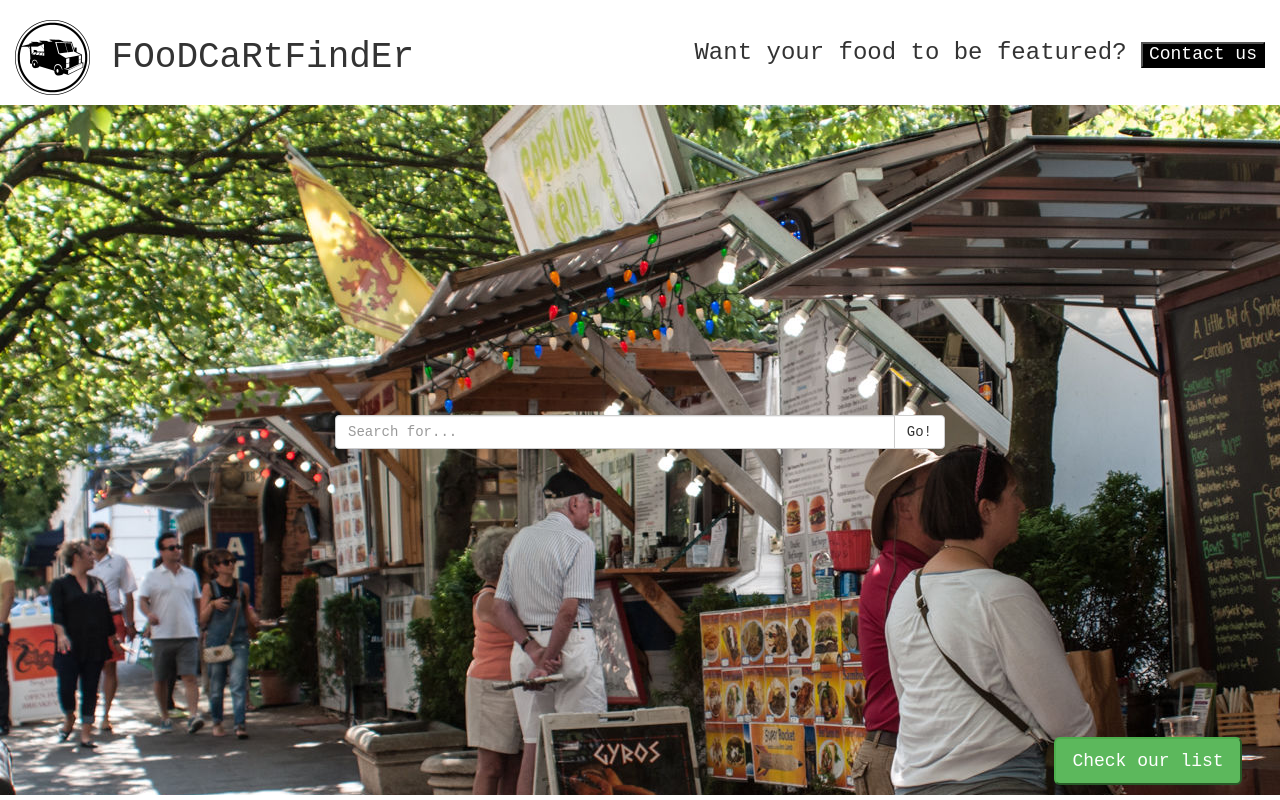
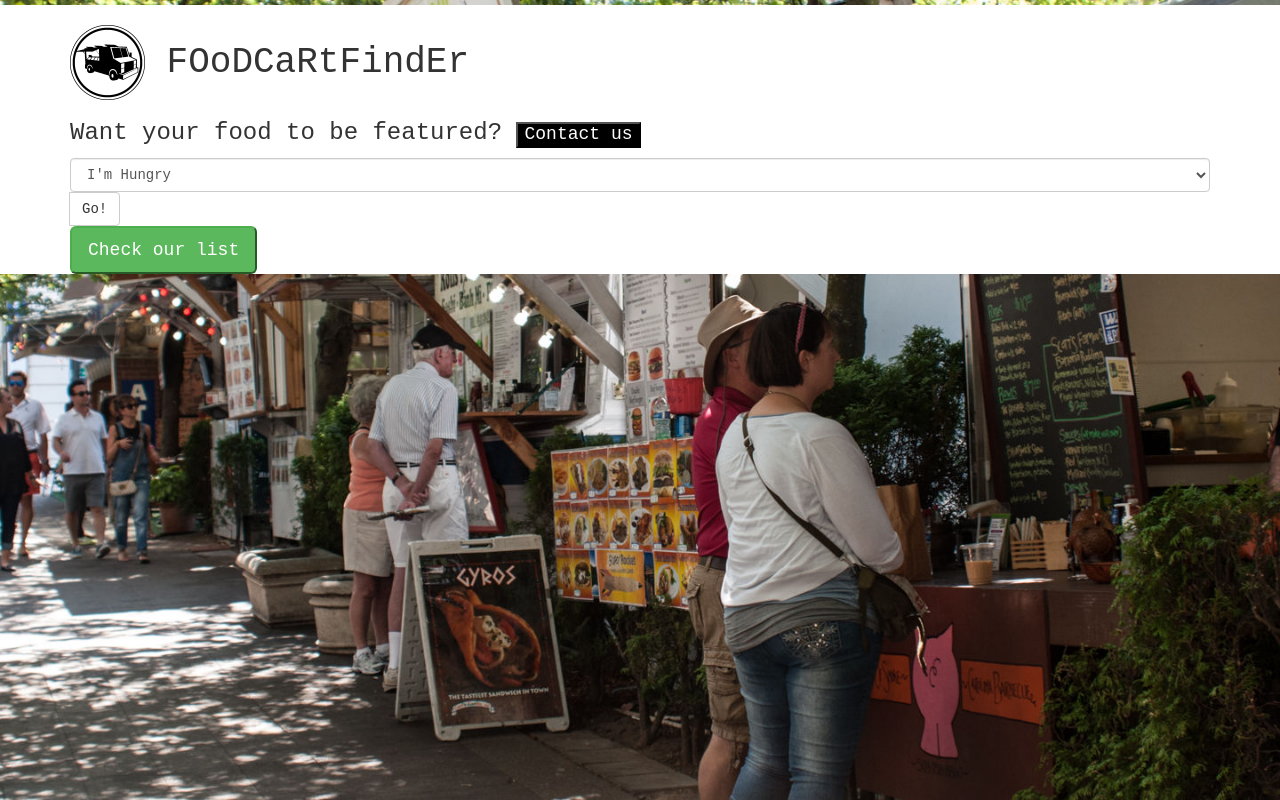
Before and after one commit to RxNunez/foodcart, a plain HTML site: page index.html in a window 1280 px wide. Drawn offline with Linux system fonts and the light colour scheme.

Commit message:
including new selector to replace search bar

```diff
--- a/css/styles.css
+++ b/css/styles.css
@@ -1,5 +1,6 @@
 body {
   font-family: monospace;
+
 }
 
 #logo {
@@ -15,11 +16,6 @@ body {
   margin-top: 20px;
 }
 
-#banner {
-  background-image: url('../img/background.jpg');
-  height: 690px;
-}
-
 .btn-unique {
   font-size: 75%;
   color: white;
@@ -30,8 +26,22 @@ body {
   margin-top: 310px;
 }
 
-#check-list {
+/*#check-list {
   position:absolute;
   bottom:15px;
   right: 3%;
+}*/
+
+html {
+  background-image: url('../img/background.jpg');
+  background-size: 100%;
+  background-position-x: center;
+  background-position-y: center;
+  padding-top:5px;
+  background-size:cover;
+  background-repeat: no-repeat;
+  height: 100%;
 }
+#banner{
+  background: transparent;
+}
--- a/index.html
+++ b/index.html
@@ -8,30 +8,26 @@
     <title>FoodCart</title>
   </head>
   <body>
-    <div class="container" id="header">
-      <div class="row">
-        <div class="col-md-5">
+    <div class="container" >
+      <div id="header">
         <h1><img src="img/logo.png" alt="logo image" id="logo">&nbsp;FOoDCaRtFindEr</h1>
-        </div>
-        <div class="col-md-7" id="contact">
         <h3>Want your food to be featured?
           <button type="button" class="btn-unique" name="button">Contact us</button></h3>
       </div>
-      </div>
-      <div class="row" id="banner">
-        <div class="col-lg-3">
-
-        </div>
-        <div class="col-lg-6" id="search">
-          <div class="input-group">
-            <input type="text" class="form-control" placeholder="Search for...">
+      <div id="banner">
+        <select class="form-control" id="foodType">
+          <option>I'm Hungry</option>
+          <option>American</option>
+          <option>Mexican</option>
+          <option>Asian</option>
+        </select>
           <span class="input-group-btn">
             <button class="btn btn-default" type="button">Go!</button>
           </span>
         </div>
+      <div>
+      <button type="button" name="button" class="btn-success btn-lg" id="check-list">Check our list</button>
     </div>
-      </div>
-      <button type="button" name="button" class="btn-success btn-lg" id="check-list">Check our list</button>
     </div>
   </body>
 </html>
```
Lines whose indentation alone changed are shown as unchanged.
